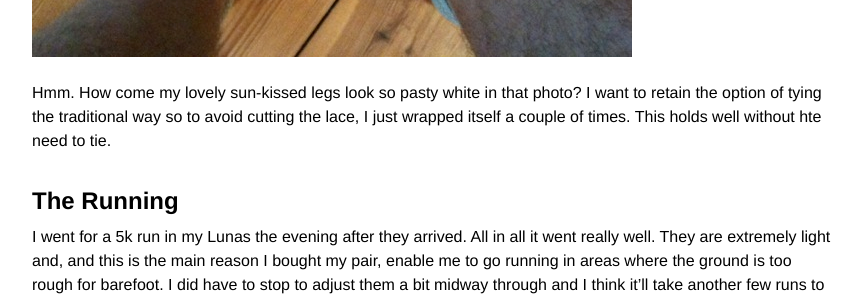
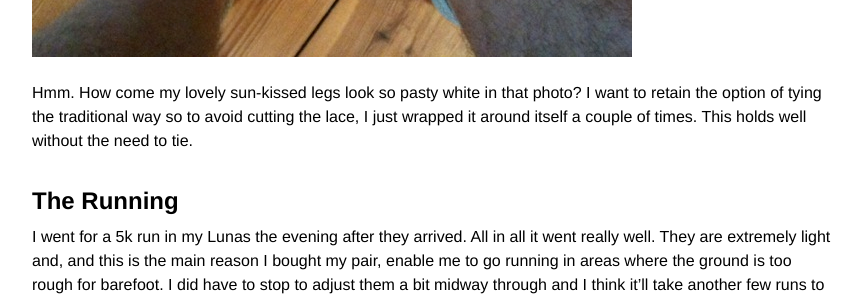
Before and after one commit to addywaddy/addywaddy.github.com, a Jekyll site: the page built from _posts/2010-07-29-luna-sandals.md, in a window 1280 px wide and 900 px high, scrolled down 3064 px. Shown: the part 355-655 px from the top of the window, without its empty margins (0-861 px from the left). Built offline with Jekyll 4.4.1, drawn with Linux system fonts in a browser that asks for light colours; Markdown is read by kramdown in place of the engine named in the settings; comment, search, counter and statistics services are not loaded.

Commit message:
Corrected typos before @fronx notices

```diff
--- a/_posts/2010-07-29-luna-sandals.md
+++ b/_posts/2010-07-29-luna-sandals.md
@@ -35,7 +35,7 @@ The sandals come with 72" laces (hemp or leather) as there are 2 tying styles fo
 
 ![alt text](/pics/sandals/tied.jpg "Title")
 
-Hmm. How come my lovely sun-kissed legs look so pasty white in that photo? I want to retain the option of tying the traditional way so to avoid cutting the lace, I just wrapped itself a couple of times. This holds well without hte need to tie.
+Hmm. How come my lovely sun-kissed legs look so pasty white in that photo? I want to retain the option of tying the traditional way so to avoid cutting the lace, I just wrapped it around itself a couple of times. This holds well without the need to tie.
 
 ## The Running
 
```
